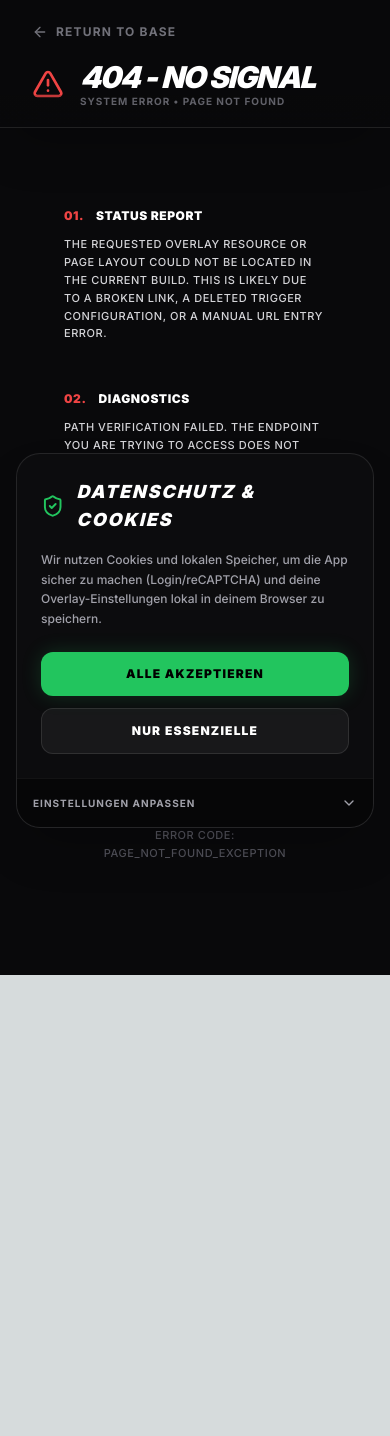
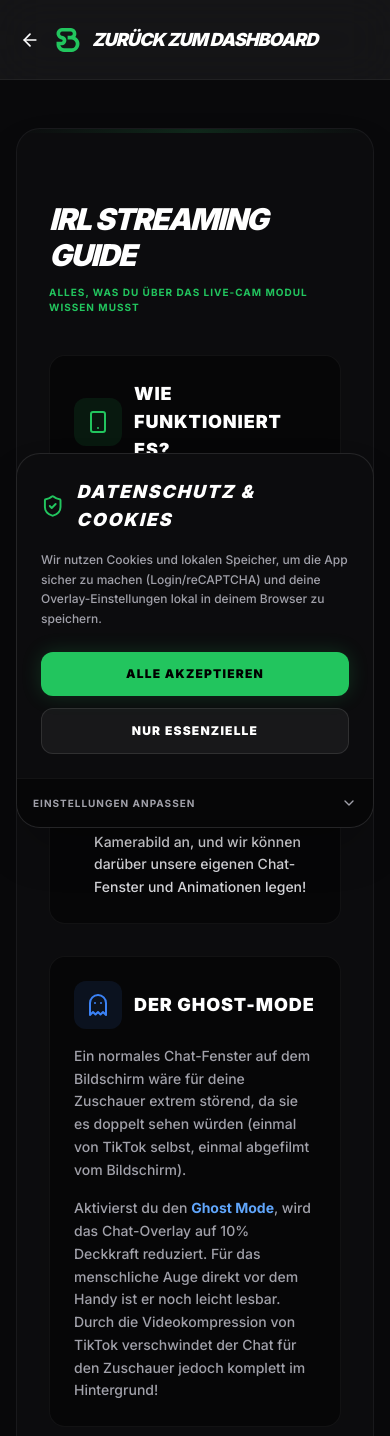
Before and after one commit to muhtarremsi/tiktok-overlay, a Next.js app: page /irl-guide in a window 390 px wide. Before the commit this address had no page. Shown: the top 1436 px of the page. Before the commit the page ends 975 px from the top, so only its background shows below. Built offline with nearby package versions, Linux system fonts and the light colour scheme.

Commit message:
v0.030137: Add IRL guide page, embed camera on desktop, keep fullscreen on mobile, and prevent blue text highlighting on long press

```diff
--- a/app/dashboard/page.tsx
+++ b/app/dashboard/page.tsx
@@ -8,7 +8,7 @@ import {
   Type, Settings, Plus, Trash2, X, Menu,
   Volume2, Globe, LogIn, CheckCircle2, Loader2, AlertCircle, Radio, Music, Info, Heart,
   Zap, ArrowRight, Monitor, Cpu, Gauge, Share2, Code2, LogOut, MessageSquare, Play, StopCircle,
-  Camera, RefreshCw, FlipHorizontal, EyeOff, Eye, MessageCircle, ShieldCheck, Key, CalendarDays, Ghost, Hand, Cookie
+  Camera, RefreshCw, FlipHorizontal, EyeOff, Eye, MessageCircle, ShieldCheck, Key, CalendarDays, Ghost, Hand, Cookie, HelpCircle
 } from "lucide-react";
 
 function SekerLogo({ className }: { className?: string }) {
@@ -38,13 +38,11 @@ function DashboardContent() {
   const [baseUrl, setBaseUrl] = useState("");
   const [hasFunctionalConsent, setHasFunctionalConsent] = useState(false);
 
-  const version = "0.030127";
+  const version = "0.030137";
   const expiryDate = "17.02.2025";
 
   useEffect(() => {
     setBaseUrl(window.location.origin);
-
-    // Check Cookie Consent
     const consentRaw = localStorage.getItem("seker_cookie_consent");
     let functionalAllowed = false;
     if (consentRaw) {
@@ -52,7 +50,6 @@ function DashboardContent() {
         functionalAllowed = consent.functional;
         setHasFunctionalConsent(functionalAllowed);
     }
-
     if (functionalAllowed) {
         const savedTTV = localStorage.getItem("seker_ttv");
         const savedSounds = localStorage.getItem("seker_sounds");
@@ -63,7 +60,6 @@ function DashboardContent() {
         if (savedTarget) setTargetUser(savedTarget);
         if (savedPerf) setPerfQuality(parseInt(savedPerf));
     }
-
     setIsTikTokConnected(document.cookie.includes("tiktok_connected=true"));
     if (searchParams.get("connected")) setIsTikTokConnected(true);
   }, [searchParams]);
@@ -179,7 +175,7 @@ function DashboardContent() {
           <div className="hidden lg:block" />
         </header>
 
-        <div className="flex-1 overflow-y-auto relative z-0">
+        <div className="flex-1 overflow-y-auto relative z-0 flex flex-col">
           {!hasFunctionalConsent && activeView !== 'settings' && activeView !== 'camera' && (
               <div className="mx-6 lg:mx-10 mt-6 bg-red-500/10 border border-red-500/20 p-4 rounded-xl text-red-400 text-[10px] flex items-center gap-3 font-black tracking-widest animate-pulse">
                   <Cookie size={16} /> ACHTUNG: FUNKTIONALE COOKIES SIND DEAKTIVIERT. TRIGGER WERDEN NICHT GESPEICHERT!
@@ -205,6 +201,7 @@ function SidebarItem({ icon, label, active, onClick }: any) {
   );
 }
 
+// --- UPDATED CAMERA MODULE (Mobile Fullscreen, Desktop Embedded, Selection Disabled) ---
 function ModuleCamera({ targetUser }: { targetUser: string }) {
   const videoRef = useRef<HTMLVideoElement>(null);
   const chatRef = useRef<HTMLDivElement>(null);
@@ -294,22 +291,31 @@ function ModuleCamera({ targetUser }: { targetUser: string }) {
 
   if (viewState === 'intro') {
     return (
-      <div className="p-6 lg:p-10 max-w-2xl mx-auto space-y-8 uppercase italic font-bold flex flex-col items-center justify-center h-full">
-        <div className="bg-[#0c0c0e] border border-zinc-800 p-8 rounded-3xl space-y-8 text-center shadow-2xl w-full">
+      <div className="p-6 lg:p-10 max-w-2xl mx-auto space-y-8 uppercase italic font-bold flex flex-col items-center justify-center flex-1 w-full">
+        <div className="bg-[#0c0c0e] border border-zinc-800 p-8 rounded-3xl space-y-8 text-center shadow-2xl w-full relative overflow-hidden">
           <div className="w-20 h-20 bg-green-500/10 rounded-full flex items-center justify-center mx-auto border border-green-500/20">
             <Camera size={36} className="text-green-500" />
           </div>
           <h2 className="text-2xl text-white font-black tracking-tighter">IRL STREAMING MODE</h2>
+
           <div className="text-[11px] text-zinc-400 not-italic font-medium text-left">
-            <p className="mb-4 text-center">Da TikTok im Gaming-Modus den gesamten Bildschirm überträgt, nutze den Ghost-Chat:</p>
+            <p className="mb-4 text-center">Optimiere deinen Mobile Gaming Stream mit versteckten Overlays.</p>
             <div className="space-y-4 bg-black/50 p-6 rounded-2xl border border-white/5">
                 <div className="flex items-start gap-3"><span className="text-green-500 font-black mt-0.5 shrink-0">1.</span><span className="leading-relaxed">Gib dein Live-Target in die Sidebar ein (aktuell: <strong className="text-white">@{targetUser || 'fehlt'}</strong>).</span></div>
-                <div className="flex items-start gap-3"><span className="text-green-500 font-black mt-0.5 shrink-0">2.</span><span className="leading-relaxed">Starte die Kamera. Nutze den <strong className="text-white bg-white/10 px-1.5 py-0.5 rounded border border-white/20 inline-flex items-center gap-1"><Ghost size={12}/> GHOST MODE</strong> um den Chat unsichtbar zu machen.</span></div>
-                <div className="flex items-start gap-3"><span className="text-green-500 font-black mt-0.5 shrink-0">3.</span><span className="leading-relaxed">Oder nutze <strong className="text-white bg-white/10 px-1.5 py-0.5 rounded border border-white/20 inline-flex items-center gap-1"><Hand size={12}/> HOLD-TO-PEEK</strong>: Halte den Bildschirm gedrückt.</span></div>
+                <div className="flex items-start gap-3"><span className="text-green-500 font-black mt-0.5 shrink-0">2.</span><span className="leading-relaxed">Starte die Kamera. Nutze den <strong className="text-white bg-white/10 px-1.5 py-0.5 rounded border border-white/20 inline-flex items-center gap-1"><Ghost size={12}/> GHOST MODE</strong> um den Chat für Zuschauer unsichtbar zu machen.</span></div>
+                <div className="flex items-start gap-3"><span className="text-green-500 font-black mt-0.5 shrink-0">3.</span><span className="leading-relaxed">Oder nutze <strong className="text-white bg-white/10 px-1.5 py-0.5 rounded border border-white/20 inline-flex items-center gap-1"><Hand size={12}/> HOLD-TO-PEEK</strong>: Halte den Bildschirm gedrückt, um den Chat kurz einzublenden.</span></div>
             </div>
           </div>
+
           {error && <div className="text-red-500 text-[10px] bg-red-500/10 p-3 rounded-lg border border-red-500/20">{error}</div>}
-          <button onClick={startStream} className="w-full bg-green-500 text-black py-4 rounded-2xl text-[12px] font-black hover:bg-green-400 transition-all shadow-[0_0_30px_rgba(34,197,94,0.2)] hover:scale-105 flex items-center justify-center gap-2"><Play size={16} fill="currentColor" /> VORDERKAMERA STARTEN</button>
+
+          <div className="space-y-4">
+              <button onClick={startStream} className="w-full bg-green-500 text-black py-4 rounded-2xl text-[12px] font-black hover:bg-green-400 transition-all shadow-[0_0_30px_rgba(34,197,94,0.2)] hover:scale-105 flex items-center justify-center gap-2"><Play size={16} fill="currentColor" /> VORDERKAMERA STARTEN</button>
+
+              <Link href="/irl-guide" className="flex items-center justify-center gap-2 text-zinc-500 hover:text-white transition-colors text-[10px] font-bold uppercase tracking-widest pt-2">
+                 <HelpCircle size={14} /> Ausführliche Anleitung lesen
+              </Link>
+          </div>
         </div>
       </div>
     );
@@ -318,8 +324,30 @@ function ModuleCamera({ targetUser }: { targetUser: string }) {
   const chatOpacityClass = ghostMode && !isHolding ? 'opacity-10' : 'opacity-100';
 
   return (
-    <div className="fixed inset-0 z-[100] bg-black overflow-hidden flex items-center justify-center" onPointerDown={() => ghostMode && setIsHolding(true)} onPointerUp={() => setIsHolding(false)} onPointerLeave={() => setIsHolding(false)}>
-        <video ref={videoRef} autoPlay playsInline muted onClick={() => !ghostMode && setShowUI(!showUI)} className={`absolute inset-0 w-full h-full object-cover transition-transform duration-300 ${mirror ? 'scale-x-[-1]' : ''}`} />
+    // FIX: Desktop View Anpassung (md:relative md:inset-auto md:h-full md:rounded-3xl)
+    // FIX: select-none und Inline Styles verhindern das blaue Markieren
+    <div
+        className="fixed inset-0 z-[100] md:relative md:inset-auto md:z-10 md:m-6 md:rounded-3xl md:border md:border-zinc-800 bg-black overflow-hidden flex items-center justify-center select-none md:flex-1"
+        style={{ WebkitUserSelect: 'none', WebkitTouchCallout: 'none', userSelect: 'none' }}
+        onContextMenu={(e) => e.preventDefault()}
+        onPointerDown={() => ghostMode && setIsHolding(true)}
+        onPointerUp={() => setIsHolding(false)}
+        onPointerLeave={() => setIsHolding(false)}
+        onTouchStart={(e) => {
+            // Verhindert das Standard-Lupe/Markieren Verhalten auf iOS
+            if (ghostMode) setIsHolding(true);
+        }}
+        onTouchEnd={() => setIsHolding(false)}
+    >
+        <video
+            ref={videoRef}
+            autoPlay
+            playsInline
+            muted
+            onClick={() => !ghostMode && setShowUI(!showUI)}
+            className={`absolute inset-0 w-full h-full object-cover transition-transform duration-300 ${mirror ? 'scale-x-[-1]' : ''}`}
+        />
+
         <div className={`absolute inset-0 pointer-events-none flex flex-col justify-between p-6 transition-opacity duration-300 ${showUI ? 'opacity-100' : 'opacity-0'}`}>
             <div className="flex justify-between items-start pointer-events-auto">
                 <div className="bg-black/50 backdrop-blur-md px-4 py-2 rounded-xl border border-white/10 flex flex-col shadow-lg">
@@ -328,8 +356,9 @@ function ModuleCamera({ targetUser }: { targetUser: string }) {
                 </div>
                 <button onClick={stopStream} className="bg-black/50 backdrop-blur-md p-3 rounded-full border border-white/10 text-white hover:bg-red-500 hover:border-red-500 transition-colors"><X size={20} /></button>
             </div>
+
             <div className="flex justify-between items-end pointer-events-auto mb-4 w-full">
-                <div ref={chatRef} className={`w-[65%] md:w-80 max-h-72 overflow-y-auto bg-black/60 backdrop-blur-md border border-white/10 rounded-2xl p-4 flex flex-col gap-2 font-sans not-italic text-[12px] transition-opacity duration-300 ${chatOpacityClass}`}>
+                <div ref={chatRef} className={`w-[65%] md:w-80 max-h-72 overflow-y-auto bg-black/60 backdrop-blur-md border border-white/10 rounded-2xl p-4 flex flex-col gap-2 font-sans not-italic text-[12px] transition-opacity duration-300 ${chatOpacityClass} scrollbar-hide`}>
                     {chatMessages.length === 0 ? (<div className="text-white/50 text-center text-[10px] italic py-4">Warte auf Nachrichten...</div>) : (chatMessages.map(msg => (<div key={msg.id} className="text-white leading-tight break-words border-b border-white/5 pb-1"><span className="font-black text-green-400 drop-shadow-md">{msg.nickname}: </span><span className="font-medium drop-shadow-md">{msg.comment}</span></div>)))}
                 </div>
                 <div className="flex flex-col gap-3">
@@ -338,6 +367,7 @@ function ModuleCamera({ targetUser }: { targetUser: string }) {
                     <button onClick={() => { setFacingMode(prev => prev === 'user' ? 'environment' : 'user'); setMirror(prev => !prev); }} className="bg-black/50 backdrop-blur-md p-4 rounded-full border border-white/10 text-white hover:bg-white/20 transition-all shadow-lg"><RefreshCw size={24} /></button>
                 </div>
             </div>
+
             {ghostMode && (
                 <div className={`absolute top-1/2 left-1/2 -translate-x-1/2 -translate-y-1/2 text-center pointer-events-none transition-opacity duration-500 ${isHolding ? 'opacity-0' : 'opacity-70'}`}>
                     <Hand size={48} className="text-white/50 mx-auto mb-3" />
@@ -349,6 +379,7 @@ function ModuleCamera({ targetUser }: { targetUser: string }) {
   );
 }
 
+// ... rest of the components remain exactly the same
 function InfoCard({ label, value, color = "text-white" }: any) {
   return (
     <div className="bg-[#0c0c0e] border border-zinc-800 p-5 rounded-2xl text-center space-y-1">
@@ -605,7 +636,7 @@ function ModuleSettings({ hasConsent, isConnected, onConnect, quality, setQualit
                     <p className="text-[9px] text-zinc-500 font-bold">Powered by zerodytrash (MIT License)</p>
                  </div>
               </div>
-              <Link href="/licenses" target="_blank" className="text-[9px] text-zinc-400 hover:text-white underline">View Source</Link>
+              <Link href="/license" target="_blank" className="text-[9px] text-zinc-400 hover:text-white underline">View Source</Link>
            </div>
         </div>
       </section>
--- /dev/null
+++ b/app/irl-guide/page.tsx
@@ -0,0 +1,83 @@
+import Link from "next/link";
+import { ArrowLeft, Camera, Ghost, Hand, Smartphone } from "lucide-react";
+
+function SekerLogo({ className }: { className?: string }) {
+  return (
+    <svg xmlns="http://www.w3.org/2000/svg" viewBox="0 0 34.44 36.04" className={className} fill="currentColor">
+      <path d="M27.26,2.42c2.04,2.03,2.91,4.78,2.41,7.64-.21,1.23-.77,2.43-1.45,3.47.77.44,1.52.93,2.2,1.51,8.1,6.96,3.1,20.52-7.35,20.99h-12.16c-5.82-.32-10.53-5.18-10.92-10.95v-4.43s.03-.04.03-.04h7.25c.46-.05.8-.04,1.2-.3.95-.65,1.02-2.07.11-2.78-.47-.37-.9-.32-1.45-.43-3.42-.69-6.24-3.35-6.94-6.79C-.86,5.12,2.71.47,7.91,0h13.89c2.07.12,4,.97,5.46,2.42ZM16.65,17.21v-5.5l.1-.05c1.54-.06,3.15.09,4.68,0,1.43-.08,2.63-1.12,2.92-2.52.37-1.81-.95-3.62-2.79-3.77h-13.28c-3.6.42-3.89,5.47-.26,6.25,1.29.28,2.19.45,3.35,1.14,5.77,3.44,3.86,12.13-2.71,13.23-.96.16-1.86,0-2.76.1-.05,0-.08,0-.11.05.82,2.36,3,4.1,5.51,4.27h11.67c4.61-.34,7.24-5.47,5.17-9.55-1.06-2.1-3.2-3.4-5.54-3.58l-5.91-.02s-.06-.05-.06-.06Z"/>
+    </svg>
+  );
+}
+
+export default function IrlGuidePage() {
+  return (
+    <div className="min-h-screen bg-[#09090b] text-zinc-300 font-sans selection:bg-green-500/30">
+
+      <Link href="/dashboard" className="fixed top-0 left-0 w-full h-20 bg-black/80 backdrop-blur-xl border-b border-white/5 z-50 flex items-center px-6 md:px-16 hover:bg-white/5 transition-colors cursor-pointer group">
+         <div className="flex items-center gap-3 text-white">
+            <ArrowLeft size={20} className="group-hover:-translate-x-1 transition-transform" />
+            <SekerLogo className="w-6 h-6 text-green-500" />
+            <span className="text-lg font-black italic tracking-tighter uppercase">Zurück zum Dashboard</span>
+         </div>
+      </Link>
+
+      <div className="pt-32 pb-20 px-4 max-w-4xl mx-auto">
+         <div className="bg-[#0c0c0e] border border-zinc-800/50 p-8 md:p-12 rounded-3xl shadow-2xl space-y-10 relative overflow-hidden">
+            <div className="absolute top-0 left-0 w-full h-1 bg-gradient-to-r from-transparent via-green-500/50 to-transparent opacity-30"></div>
+
+            <div>
+                <h1 className="text-3xl md:text-5xl font-black text-white italic uppercase tracking-tighter">IRL STREAMING GUIDE</h1>
+                <p className="text-[10px] text-green-500 font-bold uppercase tracking-widest mt-3">Alles, was du über das Live-Cam Modul wissen musst</p>
+            </div>
+
+            <div className="space-y-8 text-sm text-zinc-400 leading-relaxed font-medium">
+
+              <section className="bg-black/50 border border-white/5 p-6 rounded-2xl space-y-4">
+                <div className="flex items-center gap-3">
+                    <div className="p-3 bg-green-500/10 rounded-xl"><Smartphone className="text-green-500" size={24}/></div>
+                    <h2 className="text-lg font-black text-white uppercase tracking-wider">Wie funktioniert es?</h2>
+                </div>
+                <p>Das IRL-Modul ist dafür gedacht, draußen oder unterwegs mit dem Handy zu streamen. Da mobile Browser keine direkten Overlays auf die TikTok-App legen können, nutzen wir einen Trick:</p>
+                <ul className="list-decimal pl-5 space-y-2 text-zinc-300">
+                    <li>Du startest auf TikTok einen <strong>"Mobile Gaming"</strong> Stream. Dabei filmt TikTok deinen kompletten Handy-Bildschirm ab.</li>
+                    <li>Du öffnest unser Dashboard im mobilen Browser und startest das Kamera-Modul im Vollbild.</li>
+                    <li>Dein Stream zeigt nun dein Kamerabild an, und wir können darüber unsere eigenen Chat-Fenster und Animationen legen!</li>
+                </ul>
+              </section>
+
+              <section className="bg-black/50 border border-white/5 p-6 rounded-2xl space-y-4">
+                <div className="flex items-center gap-3">
+                    <div className="p-3 bg-blue-500/10 rounded-xl"><Ghost className="text-blue-500" size={24}/></div>
+                    <h2 className="text-lg font-black text-white uppercase tracking-wider">Der Ghost-Mode</h2>
+                </div>
+                <p>Ein normales Chat-Fenster auf dem Bildschirm wäre für deine Zuschauer extrem störend, da sie es doppelt sehen würden (einmal von TikTok selbst, einmal abgefilmt vom Bildschirm).</p>
+                <p>Aktivierst du den <strong className="text-blue-400">Ghost Mode</strong>, wird das Chat-Overlay auf 10% Deckkraft reduziert. Für das menschliche Auge direkt vor dem Handy ist er noch leicht lesbar. Durch die Videokompression von TikTok verschwindet der Chat für den Zuschauer jedoch komplett im Hintergrund!</p>
+              </section>
+
+              <section className="bg-black/50 border border-white/5 p-6 rounded-2xl space-y-4">
+                <div className="flex items-center gap-3">
+                    <div className="p-3 bg-purple-500/10 rounded-xl"><Hand className="text-purple-500" size={24}/></div>
+                    <h2 className="text-lg font-black text-white uppercase tracking-wider">Hold-to-Peek (Gedrückt halten)</h2>
+                </div>
+                <p>Eine weitere smarte Funktion im Ghost-Mode: Wenn du deinen Finger irgendwo auf den Bildschirm drückst und hältst, blendet sich der Chat für diese Zeit vollständig ein.</p>
+                <p>So kannst du kurz nachlesen, was geschrieben wurde, ohne dass das Overlay dauerhaft den Stream deiner Zuschauer blockiert. Lass einfach wieder los, und der Chat verschwindet.</p>
+              </section>
+
+              <section className="bg-black/50 border border-white/5 p-6 rounded-2xl space-y-4">
+                <div className="flex items-center gap-3">
+                    <div className="p-3 bg-red-500/10 rounded-xl"><Camera className="text-red-500" size={24}/></div>
+                    <h2 className="text-lg font-black text-white uppercase tracking-wider">Tipps für den perfekten Stream</h2>
+                </div>
+                <ul className="list-disc pl-5 space-y-2 text-zinc-300">
+                    <li><strong>Querformat vs. Hochformat:</strong> Nutze dein Handy im Hochformat (Portrait), da TikTok dieses Format erwartet.</li>
+                    <li><strong>Nicht stören Modus:</strong> Schalte Push-Benachrichtigungen (WhatsApp etc.) auf dem Handy aus, da diese sonst im Stream sichtbar sind!</li>
+                    <li><strong>Desktop Nutzung:</strong> Auf dem PC wird die Kamera nicht im Vollbild, sondern passend im Dashboard geöffnet. Perfekt zum Testen deiner Webcam.</li>
+                </ul>
+              </section>
+
+            </div>
+         </div>
+      </div>
+    </div>
+  );
+}
--- a/app/page.tsx
+++ b/app/page.tsx
@@ -47,7 +47,7 @@ export default function Home() {
       <div className="relative flex-1 flex flex-col justify-center items-center px-4 text-center z-20">
         <div className="max-w-4xl mx-auto space-y-6 md:space-y-8 w-full">
           <div className="inline-flex items-center gap-2 px-3 py-1 rounded-full border border-green-500/20 bg-green-500/5 text-green-400 text-[9px] font-bold uppercase tracking-widest backdrop-blur-sm">
-            <span className="w-1.5 h-1.5 rounded-full bg-green-500 animate-pulse"></span> v0.030136 Final Legal Restored
+            <span className="w-1.5 h-1.5 rounded-full bg-green-500 animate-pulse"></span> v0.030137 IRL Update
           </div>
 
           <h1 className="text-5xl sm:text-6xl md:text-8xl font-black italic tracking-tighter leading-[0.9] uppercase drop-shadow-2xl break-words w-full">
```
